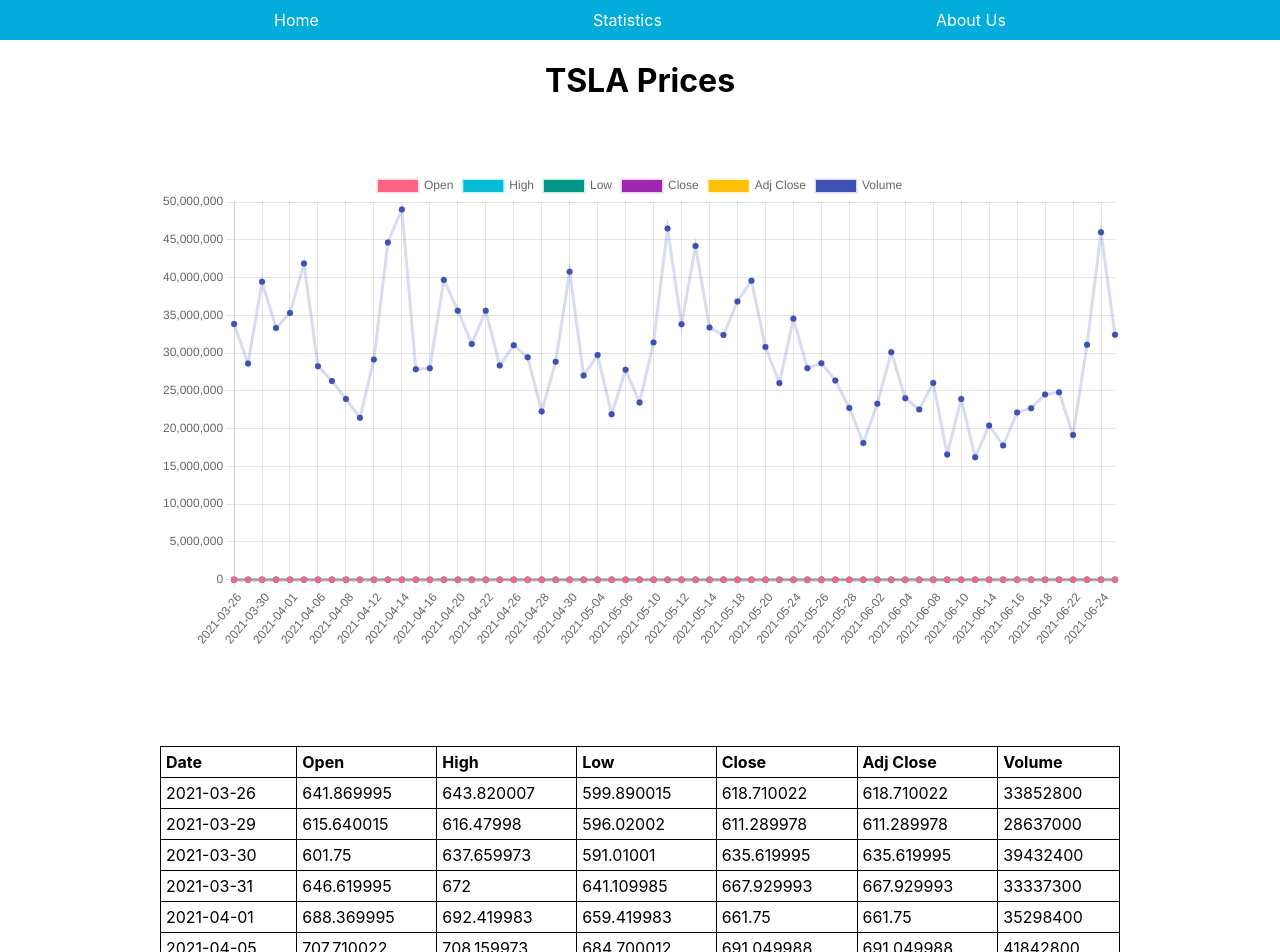
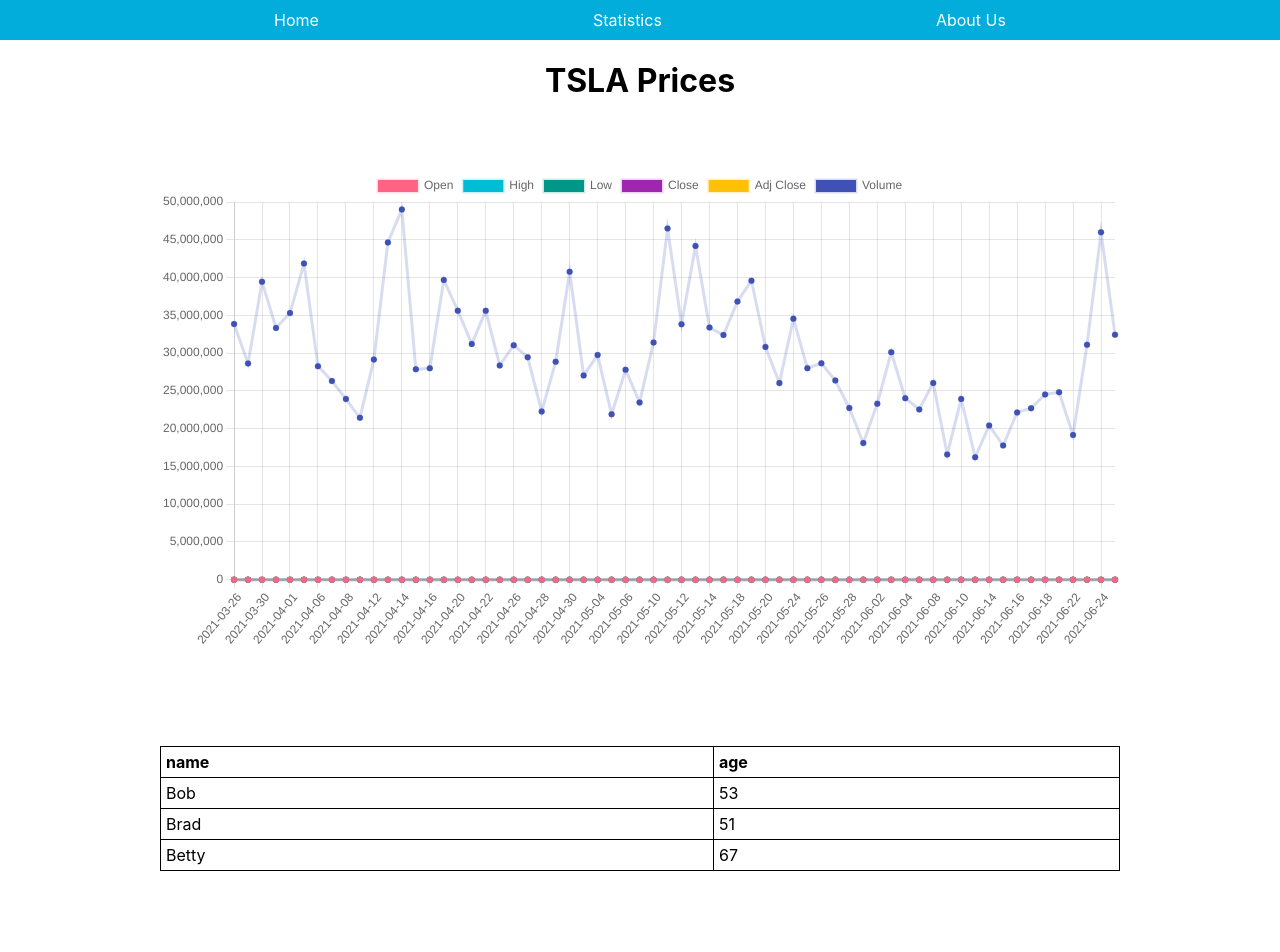
Before and after one commit to bruer/car-statistics, a React (Create React App) app: page /statistics in a window 1280 px wide. Shown: the top 952 px of the page. Built offline with nearby package versions, Linux system fonts and the light colour scheme.

Commit message:
make Table component generic

```diff
--- a/src/components/Table.jsx
+++ b/src/components/Table.jsx
@@ -1,35 +1,23 @@
 import React from "react";
 
-function Table({ people }) {
+function Table({ data }) {
   return (
     <table>
       <thead>
         <tr>
-          <th>Date</th>
-          <th>Open</th>
-          <th>High</th>
-          <th>Low</th>
-          <th>Close</th>
-          <th>Adj Close</th>
-          <th>Volume</th>
+          {Object.entries(data[0]).map(([name], index) => (
+            <th key={index}>{name}</th>
+          ))}
         </tr>
       </thead>
       <tbody>
-        {people.map(
-          ({ date, open, high, low, close, adjClose, volume }, index) => {
-            return (
-              <tr key={index}>
-                <td>{date}</td>
-                <td>{open}</td>
-                <td>{high}</td>
-                <td>{low}</td>
-                <td>{close}</td>
-                <td>{adjClose}</td>
-                <td>{volume}</td>
-              </tr>
-            );
-          }
-        )}
+        {data.map((dataset, index) => (
+          <tr key={index}>
+            {Object.entries(dataset).map(([, value], index) => (
+              <td key={index}>{value}</td>
+            ))}
+          </tr>
+        ))}
       </tbody>
     </table>
   );
--- a/src/pages/Statistics.jsx
+++ b/src/pages/Statistics.jsx
@@ -1,6 +1,6 @@
 import Graph from "../components/Graph";
 import Table from "../components/Table";
-import { TSLA } from "../utils";
+import { people, TSLA } from "../utils";
 
 function Statistics() {
   return (
@@ -8,7 +8,8 @@
       <h1>TSLA Prices</h1>
       <div className="statistics-content">
         <Graph prices={TSLA} />
-        <Table people={TSLA} />
+        <Table data={people} />
+        <Table data={TSLA} />
       </div>
     </main>
   );
--- a/src/styles/Statistics.css
+++ b/src/styles/Statistics.css
@@ -1,5 +1,4 @@
 .statistics-content {
-  height: 100%;
   width: 75%;
   display: flex;
   flex-direction: column;
```
